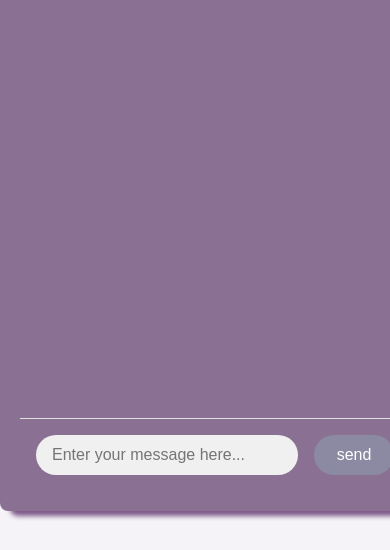
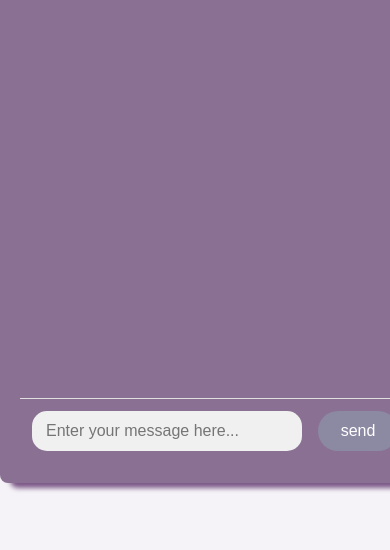
Before and after one commit to HaleematAdetoro/Lemma-s-chatbot, a website: page index.html in a window 390 px wide. Shown: the part 294-844 px from the top of the page. Drawn offline with nearby package versions, Linux system fonts and the light colour scheme; no server answers.

Commit message:
refactoring

```diff
--- a/index.html
+++ b/index.html
@@ -16,22 +16,22 @@
       h1 {
         font-size: 2.5em;
         margin: 0;
-        color:rgb(60, 59, 59)
+        color:rgb(60, 59, 59);
       }
 
       #Container {
-        width: 800px;
+        width: 700px;
         background-color: #8a7193;
         margin: 0 auto;
         border-radius: 8px;
         overflow: hidden;
         padding: 20px;
         box-shadow: 10px 5px 5px #7b5787;
-        margin-top: 100px;
+        margin-top: 80px;
       }
 
       #chatContainer {
-        height: 400px;
+        height: 380px;
         padding: 16px;
         display: flex;
         flex-direction: column;
@@ -43,16 +43,16 @@
         display: flex;
         align-items: center;
         justify-content: space-between;
-        padding: 16px;
+        padding: 12px;
         border-top: 1px solid #e0e0e0;
       }
 
       #input {
         flex-grow: 1;
         height: 40px;
-        padding: 0 16px;
+        padding: 0 14px;
         border: none;
-        border-radius: 20px;
+        border-radius: 15px;
         background-color: #f0f0f0;
         font-size: 16px;
       }
@@ -92,7 +92,7 @@
         padding: 15px 20px;
         background: #8f2596;
         border-radius: 10px;
-        max-width: 70%;
+        max-width: 60%;
       }
 
       .timestamp {
@@ -109,7 +109,7 @@
           margin-top: 80px;
         }
         #chatContainer {
-          height: 400px;
+          height: 380px;
         }
         /* iPads, Tablets */
         @media screen and (min-width: 481px) and (max-width: 768px) {
@@ -119,7 +119,7 @@
             margin-top: 80px;
           }
           #chatContainer {
-            height: 400px;
+            height: 380px;
           }
         }
         /* Laptops, Desktops */
@@ -130,7 +130,7 @@
             margin-top: 100px;
           }
           #chatContainer {
-            height: 400px;
+            height: 380px;
           }
         }
       }
```
